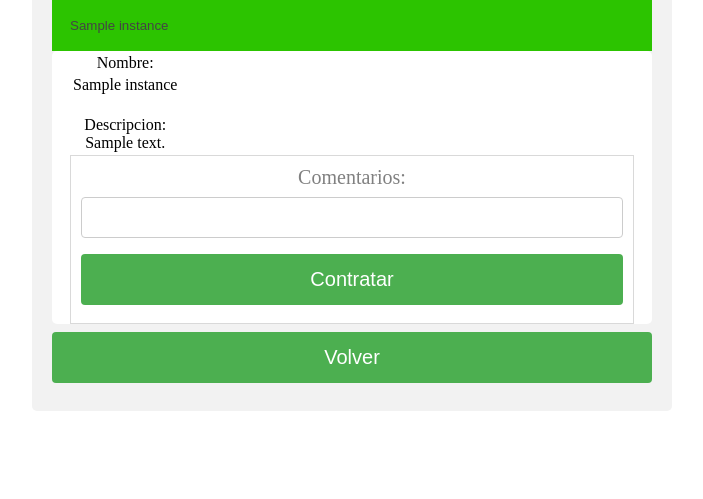
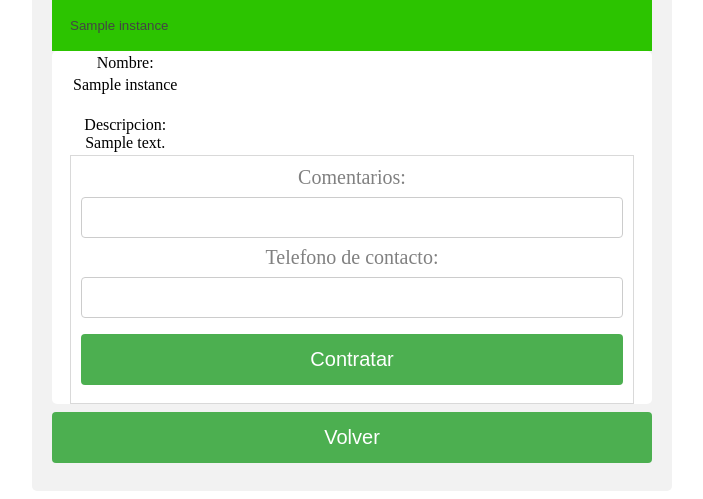
Before and after one commit to eberuy/eber_prueba1, a Django app: template version3/templates/mostrar_choferes.html in a window 1280 px wide, after a click that opens the changed part. Shown: the part 739-1238 px from the top of the page, without its empty margins (288-991 px from the left). Before the commit the page ends 1150 px from the top, so only its background shows below. Run offline with Django 3.2, Linux system fonts and the light colour scheme; the template is opened without the code that fills it: most values are stand-ins (such as "Sample title", 1, 10 or a date in 2020).

Commit message:
Add files via upload

```diff
--- a/version3/templates/mostrar_choferes.html
+++ b/version3/templates/mostrar_choferes.html
@@ -35,6 +35,8 @@
 	{% csrf_token %}
 	<label for="comentarios">Comentarios: </label>
 	<input type="text" id="comentarios" name="comentarios">
+	<label for="telefono">Telefono de contacto: </label>
+	<input type="text" id="telefono" name="telefono">
 	<input type="submit" value="Contratar" />
 	<input type="hidden" name="id_chofer1" value='{{ instance.id_chofer }}'>
 	<input type="hidden" name="email_chofer" value='{{ instance.email_chofer }}'>
```
